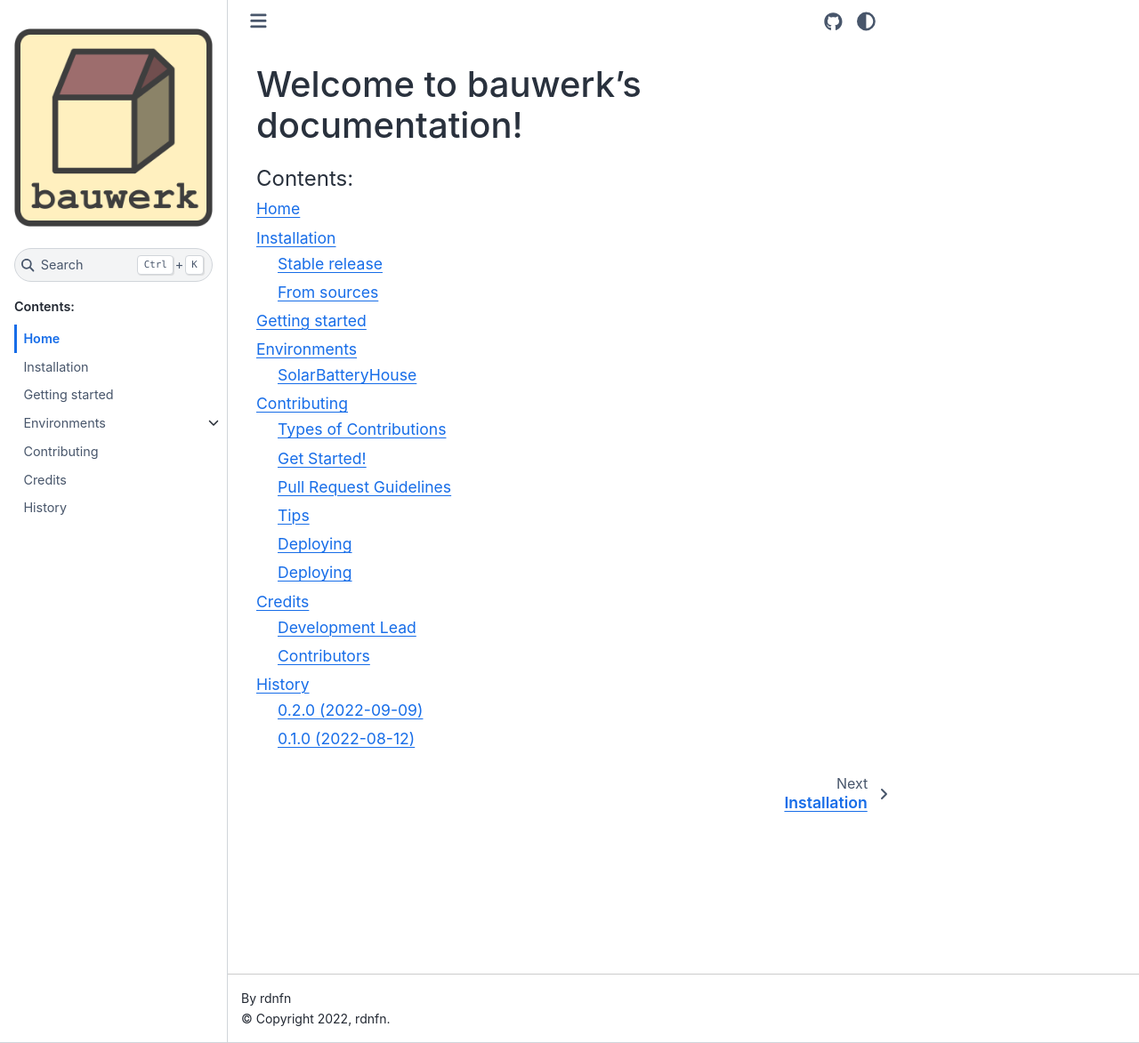
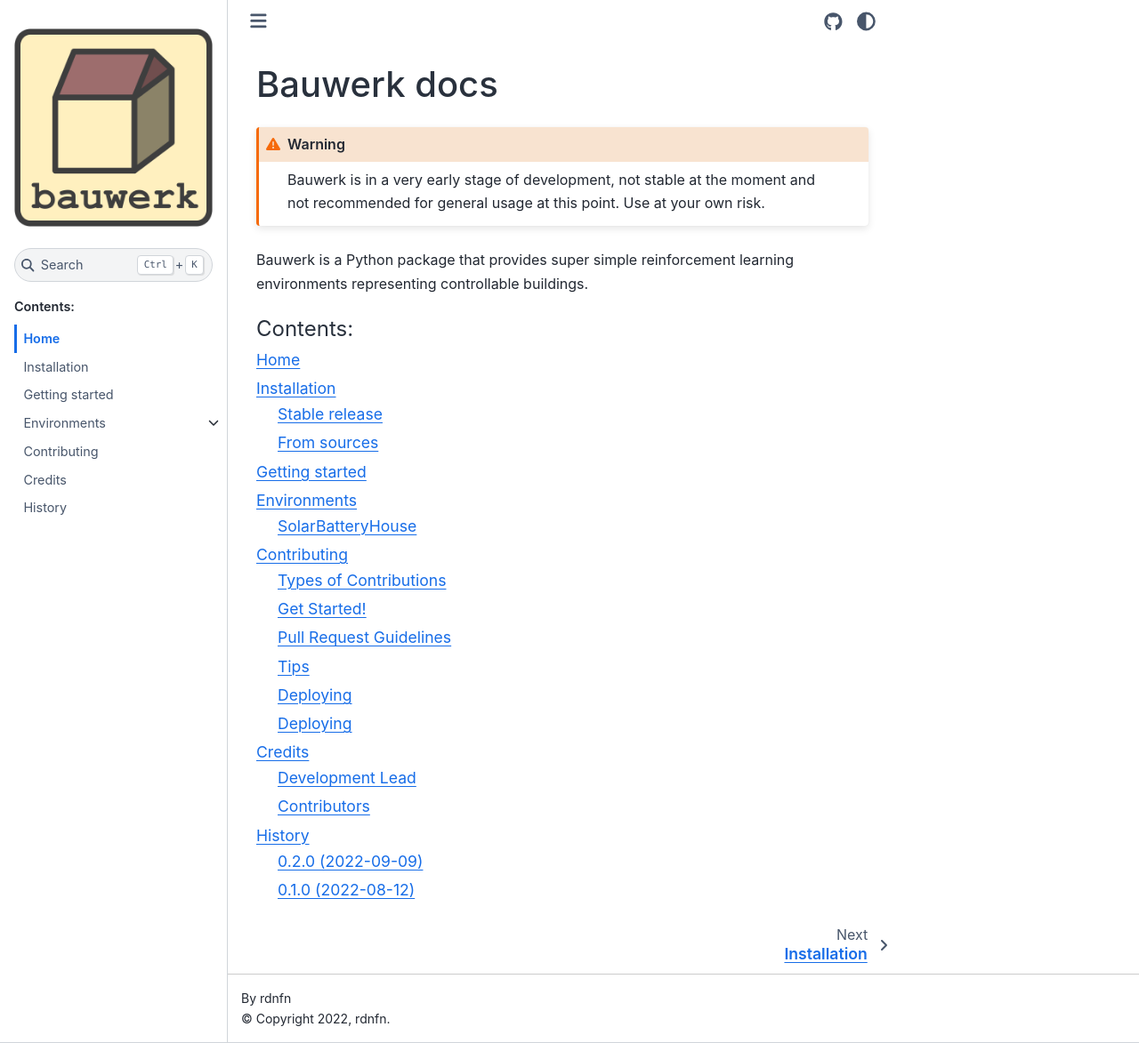
Before and after one commit to rdnfn/bauwerk, a Sphinx documentation site: the page built from docs/index.rst, in a window 1280 px wide and 1173 px high. Shown: the whole window at 89% size. Built offline with Sphinx 7.4.7 and the Sphinx Book theme 1.1.4, drawn with Linux system fonts in a browser that asks for light colours.

Commit message:
docs: add more description to main docs page

```diff
--- a/docs/index.rst
+++ b/docs/index.rst
@@ -1,5 +1,12 @@
-Welcome to bauwerk's documentation!
-======================================
+Bauwerk docs
+============
+
+.. warning::
+
+   Bauwerk is in a very early stage of development, not stable at the moment and not recommended for general usage at this point. Use at your own risk.
+
+
+Bauwerk is a Python package that provides super simple reinforcement learning environments representing controllable buildings.
 
 .. toctree::
    :maxdepth: 2
```
